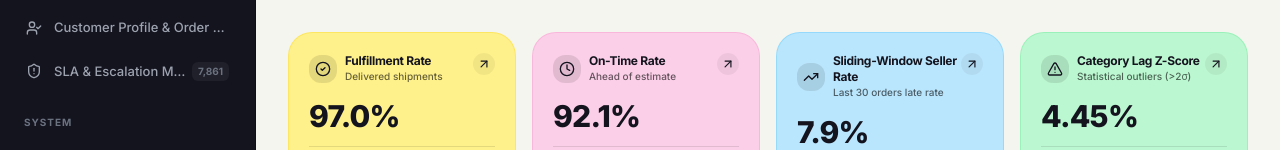
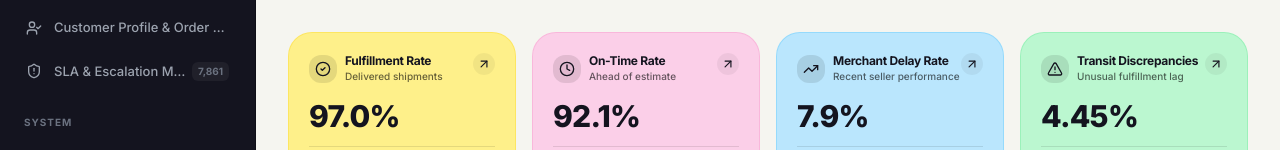
Before and after one commit to AVINASH-U-WEB/dashboard, a React (Vite) app in the folder frontend/: page / in a window 1280 px wide. Shown: the part 206-356 px from the top of the page. Built offline with nearby package versions, Linux system fonts and the light colour scheme; no server answers.

Commit message:
fix(ui): remove algorithm technical jargon (Z-Score, Sliding-Window, >2sigma) and use clean business metrics

```diff
--- a/frontend/src/features/orders/StatsBar.tsx
+++ b/frontend/src/features/orders/StatsBar.tsx
@@ -45,8 +45,8 @@ export const StatsBar: React.FC = () => {
       bg: 'bg-[#bae6fd]', // Soft Blue
       borderColor: 'border-sky-300/60',
       icon: TrendingUp,
-      label: 'Sliding-Window Seller Rate',
-      sub: 'Last 30 orders late rate',
+      label: 'Merchant Delay Rate',
+      sub: 'Recent seller performance',
       value: `${latePct}%`,
       stat1Label: 'Merchants',
       stat1Value: '3,095',
@@ -58,8 +58,8 @@ export const StatsBar: React.FC = () => {
       bg: 'bg-[#bbf7d0]', // Soft Green
       borderColor: 'border-green-300/60',
       icon: AlertTriangle,
-      label: 'Category Lag Z-Score',
-      sub: 'Statistical outliers (>2σ)',
+      label: 'Transit Discrepancies',
+      sub: 'Unusual fulfillment lag',
       value: `${anomalyPct}%`,
       stat1Label: 'Flagged',
       stat1Value: anomalyCount.toLocaleString(),
```
